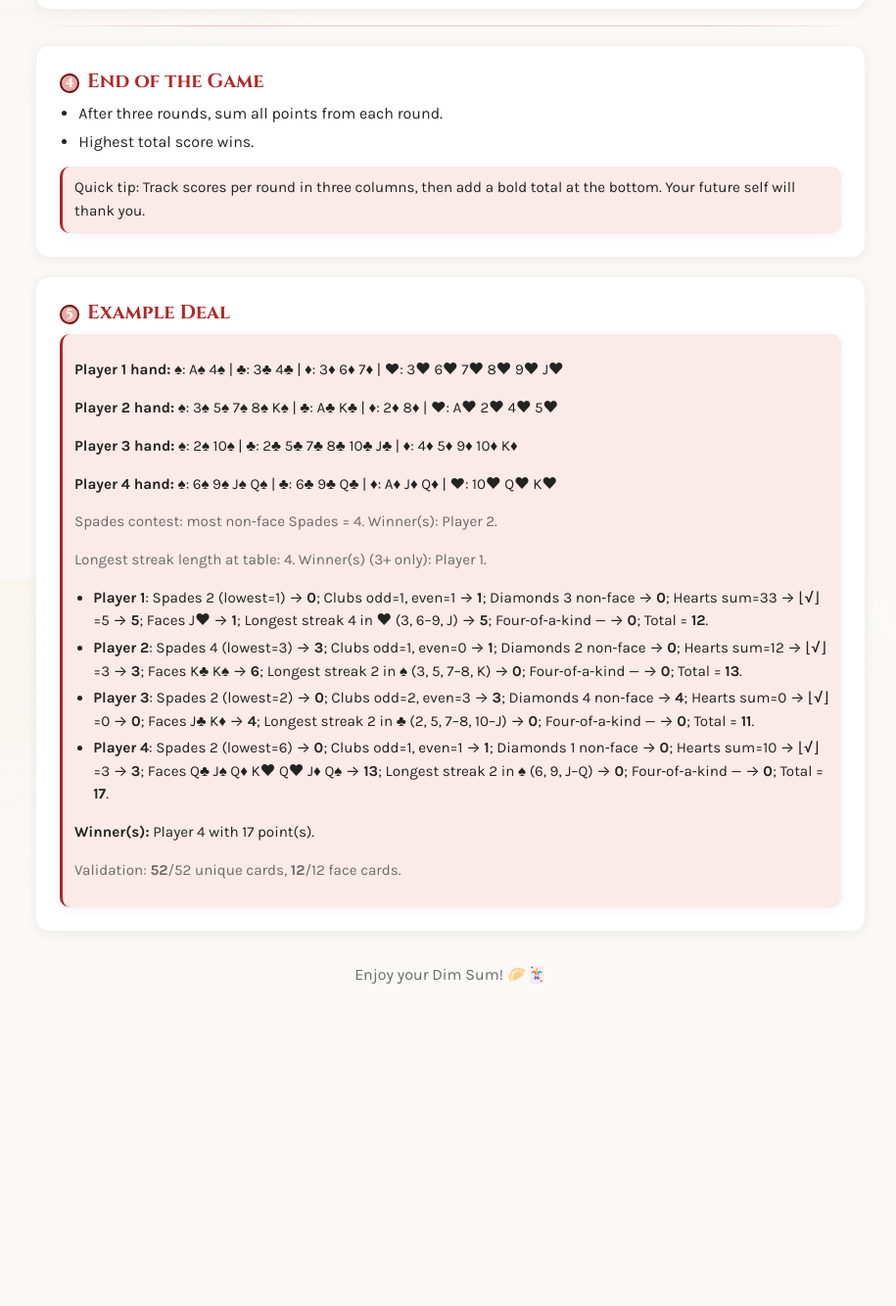
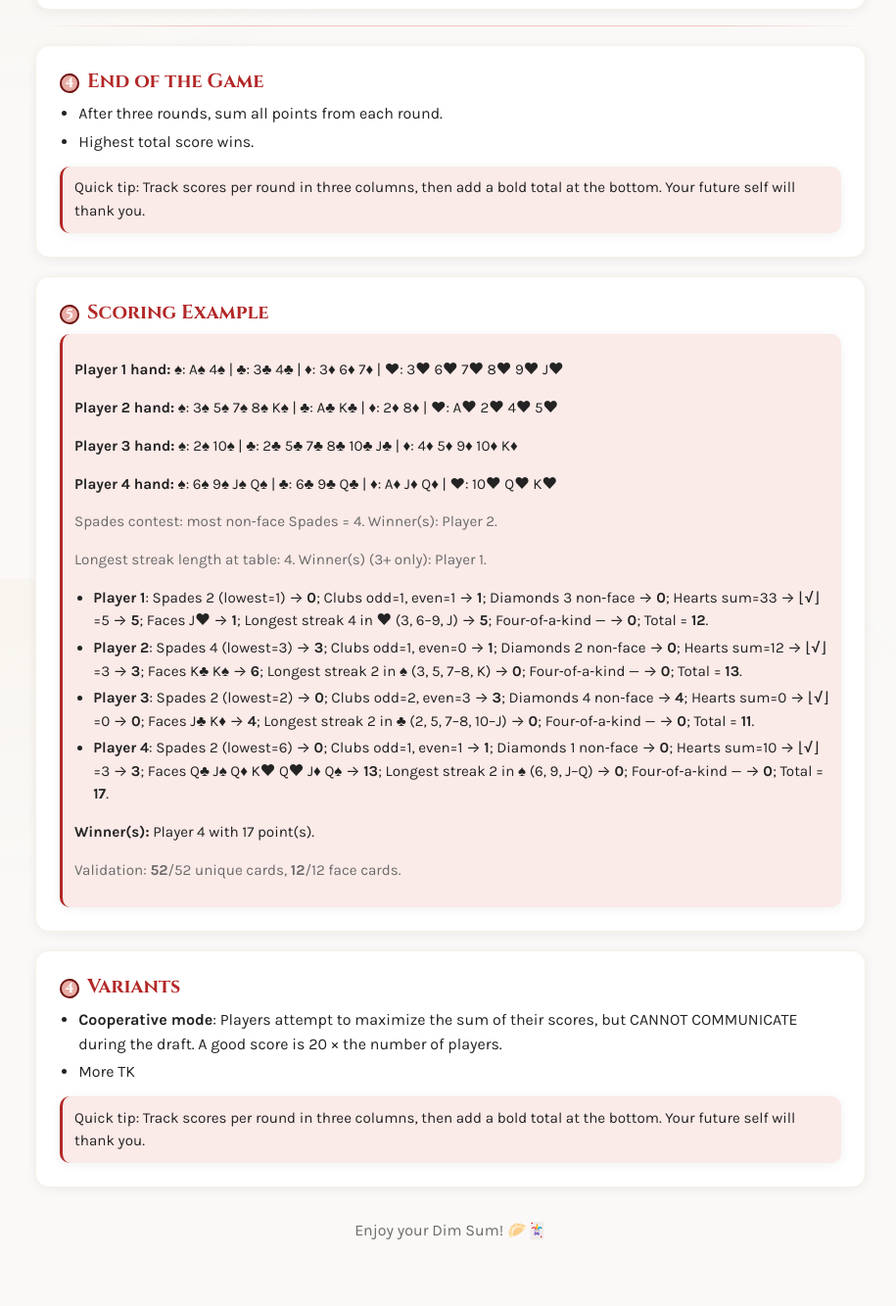
Before and after one commit to dsparks/dimsum, a plain HTML site: page index.html in a window 1280 px wide. Shown: the part 1809-3142 px from the top of the page at 98% size, without its empty margins (180-1095 px from the left). Before the commit the page ends 2881 px from the top, so only its background shows below. Drawn offline with Linux system fonts and the light colour scheme.

Commit message:
variants

```diff
--- a/index.html
+++ b/index.html
@@ -372,7 +372,7 @@
 
   <!-- Examples -->
 <section id="examples" class="card" aria-labelledby="examples-h">
-  <h2 id="examples-h"><span class="rule-marker">5</span>Example Deal</h2>
+  <h2 id="examples-h"><span class="rule-marker">5</span>Scoring Example</h2>
   <div id="example-output" class="hint">Generating a fresh, fully‑validated example…</div>
 </section>
 <script>
@@ -452,6 +452,16 @@
 })();
 </script>
 
+    <!-- Variants -->
+    <section id="variants" class="card" aria-labelledby="end-h">
+      <h2 id="end-h"><span class="rule-marker">4</span>Variants</h2>
+      <ul>
+        <li><b>Cooperative mode</b>: Players attempt to maximize the sum of their scores, but CANNOT COMMUNICATE during the draft. A good score is 20 × the number of players.</li>
+        <li>More TK</li>
+      </ul>
+      <div class="hint">Quick tip: Track scores per round in three columns, then add a bold total at the bottom. Your future self will thank you.</div>
+    </section>
+
     <footer aria-label="Footer">
       Enjoy your Dim Sum! 🥟🃏
     </footer>
```
